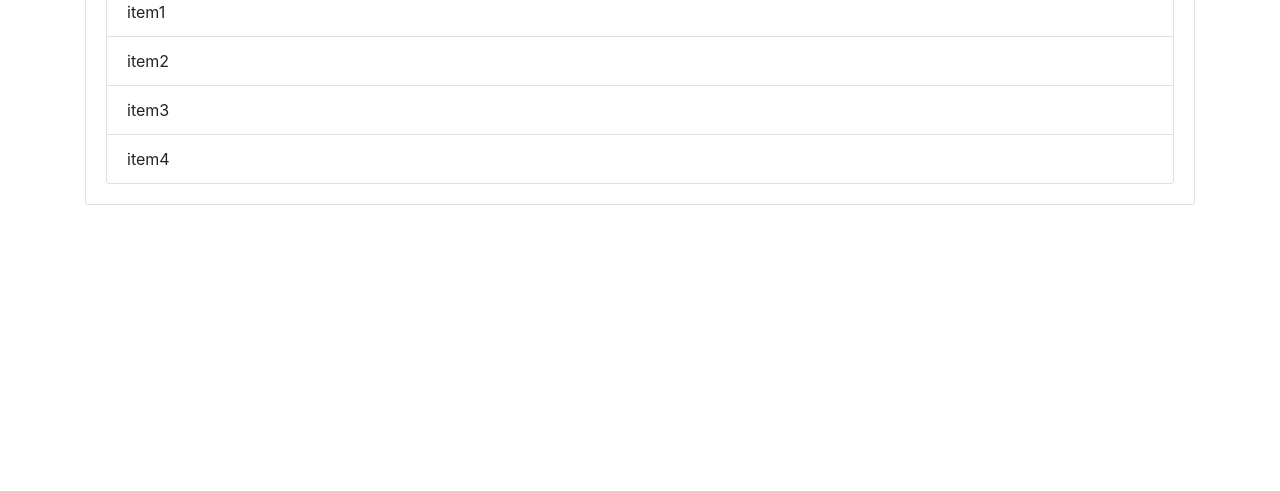
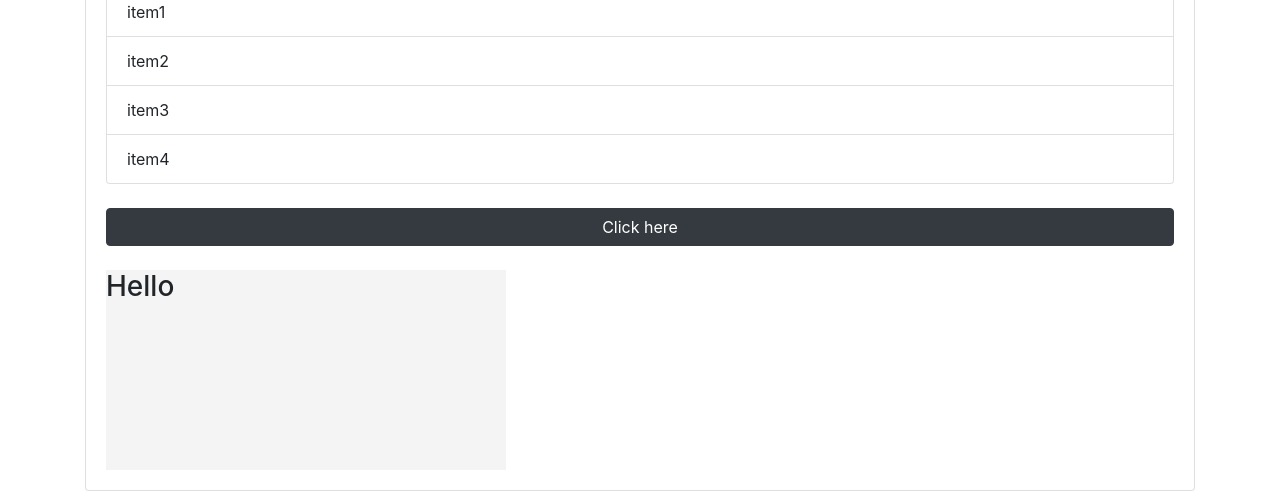
Before and after one commit to venkykatta/JavaScript-DOM, a plain HTML site: page index.html in a window 1280 px wide. Shown: the part 347-838 px from the top of the page. Before the commit the page ends 800 px from the top, so only its background shows below. Drawn offline with nearby package versions, Linux system fonts and the light colour scheme.

Commit message:
adding the tags to the file

```diff
--- a/index.html
+++ b/index.html
@@ -30,6 +30,13 @@
                 <li class="list-group-item">item3</li>
                 <li class="list-group-item">item4</li>
             </ul>
+            <div id="output"></div>
+            <br>
+            <button class="btn btn-dark btn-block" id="button">Click here</button>
+            <br>
+            <div id='box' style="width:400px;height: 200px;background: #f4f4f4;">
+                <h3>Hello</h3>
+            </div>
         </div>
     </div>
 
```
